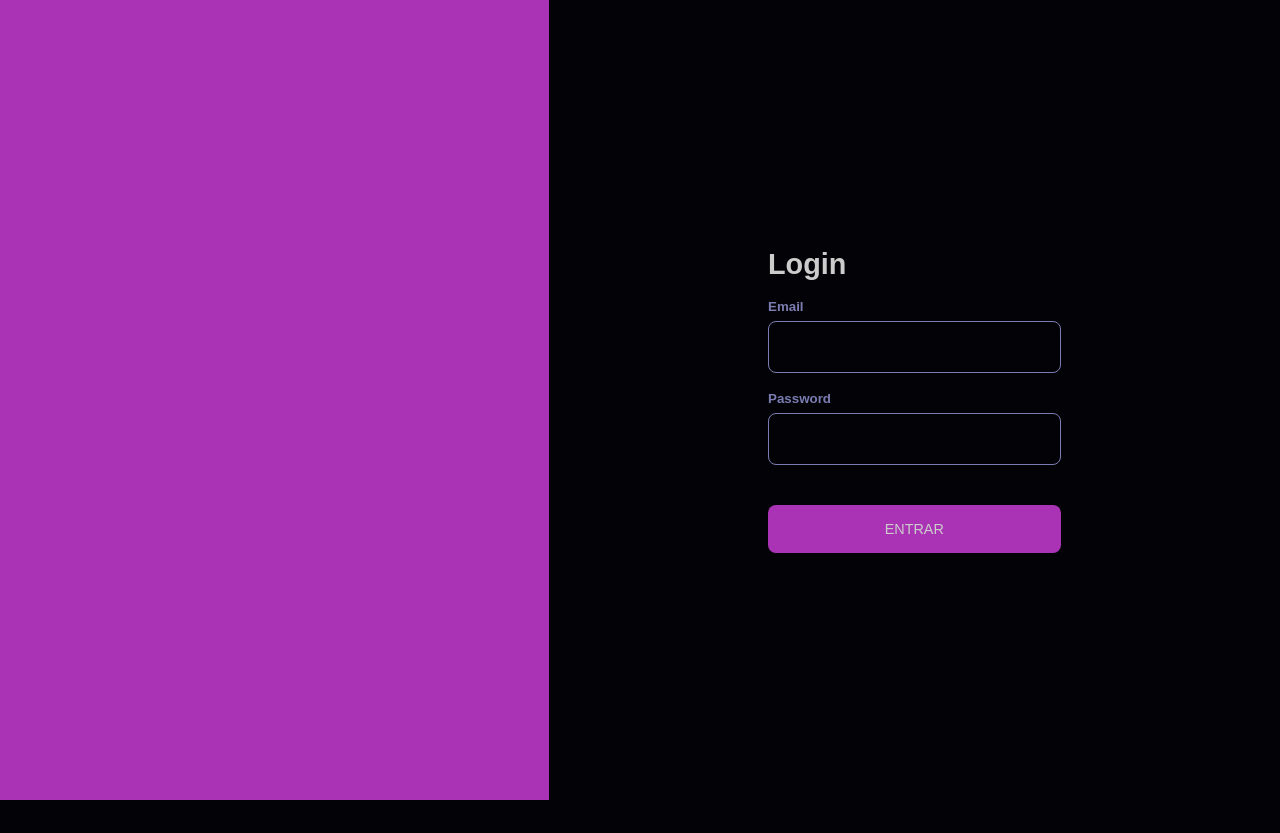
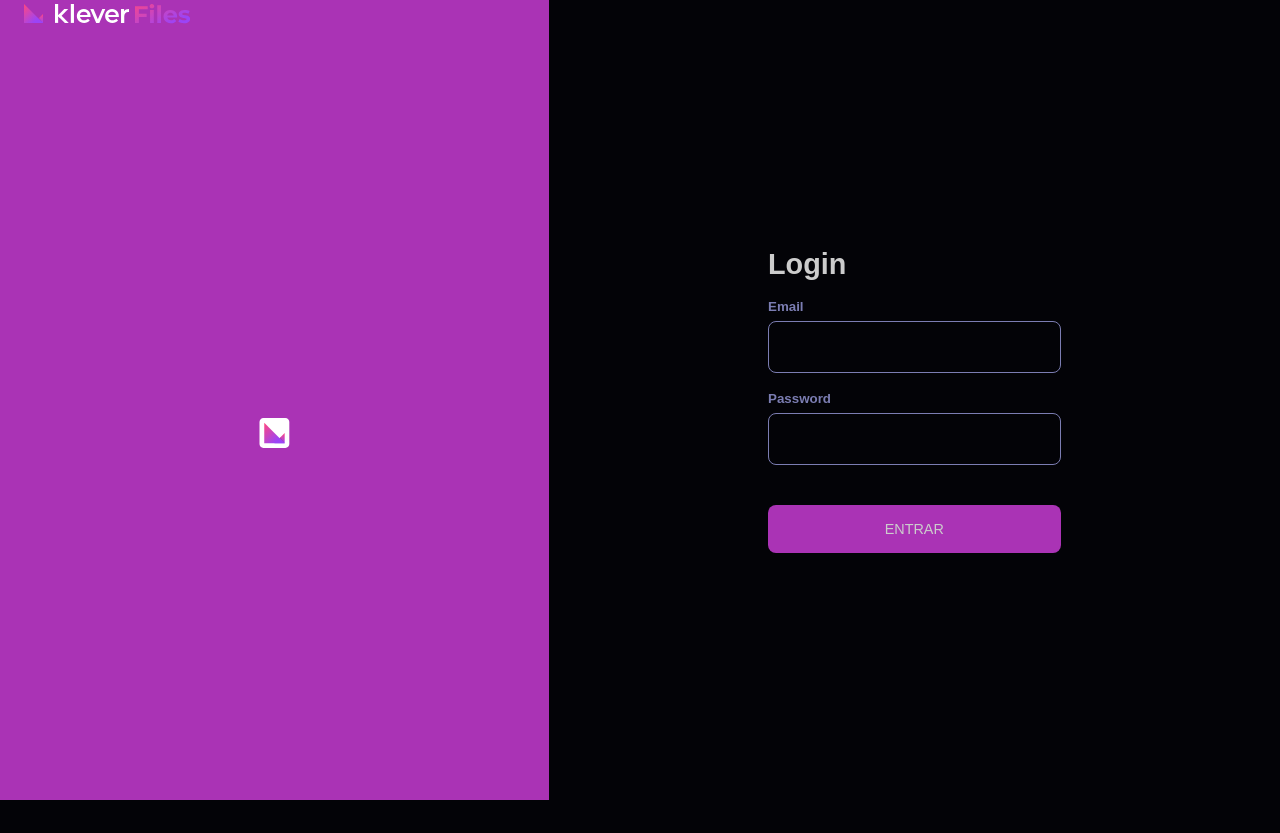
Before and after one commit to samufacanha2/klever-files, a React (Create React App) app: page /login in a window 1280 px wide. Before the commit the page ends 800 px from the top, so only its background shows below. Built offline with nearby package versions, Linux system fonts and the light colour scheme.

Commit message:
show images in login screen

```diff
--- a/src/pages/Login/index.tsx
+++ b/src/pages/Login/index.tsx
@@ -5,9 +5,13 @@ import { useNavigate } from 'react-router';
 import {
   Container,
   LeftSideImageContainer,
+  LeftSideMainContent,
   LoginForm,
   RightSideContent,
 } from './styles';
+
+import klv from 'assets/klv.svg';
+import logo from 'assets/logo.svg';
 
 const Login: React.FC = () => {
   const navigate = useNavigate();
@@ -17,7 +21,12 @@ const Login: React.FC = () => {
 
   return (
     <Container>
-      <LeftSideImageContainer></LeftSideImageContainer>
+      <LeftSideImageContainer>
+        <img src={logo} alt="Logo" width="215" height="29" />
+        <LeftSideMainContent>
+          <img src={klv} alt="klv" width="215" height="30" />
+        </LeftSideMainContent>
+      </LeftSideImageContainer>
 
       <RightSideContent>
         <LoginForm onSubmit={handleSubmit}>
--- a/src/pages/Login/styles.ts
+++ b/src/pages/Login/styles.ts
@@ -6,11 +6,30 @@ export const Container = styled.div`
   display: flex;
 `;
 
+export const Logo = styled.div`
+  height: 100%;
+  width: 75%;
+  background-color: ${props => props.theme.primary};
+  display: flex;
+  flex-direction: column;
+  align-items: center;
+`;
+
 export const LeftSideImageContainer = styled.div`
   height: 100%;
   width: 75%;
   background-color: ${props => props.theme.primary};
 `;
+
+export const LeftSideMainContent = styled.div`
+  height: 100%;
+  width: 100%;
+  display: flex;
+  flex-direction: column;
+  align-items: center;
+  justify-content: center;
+`;
+
 export const RightSideContent = styled.div`
   height: 100%;
   width: 100%;
```
